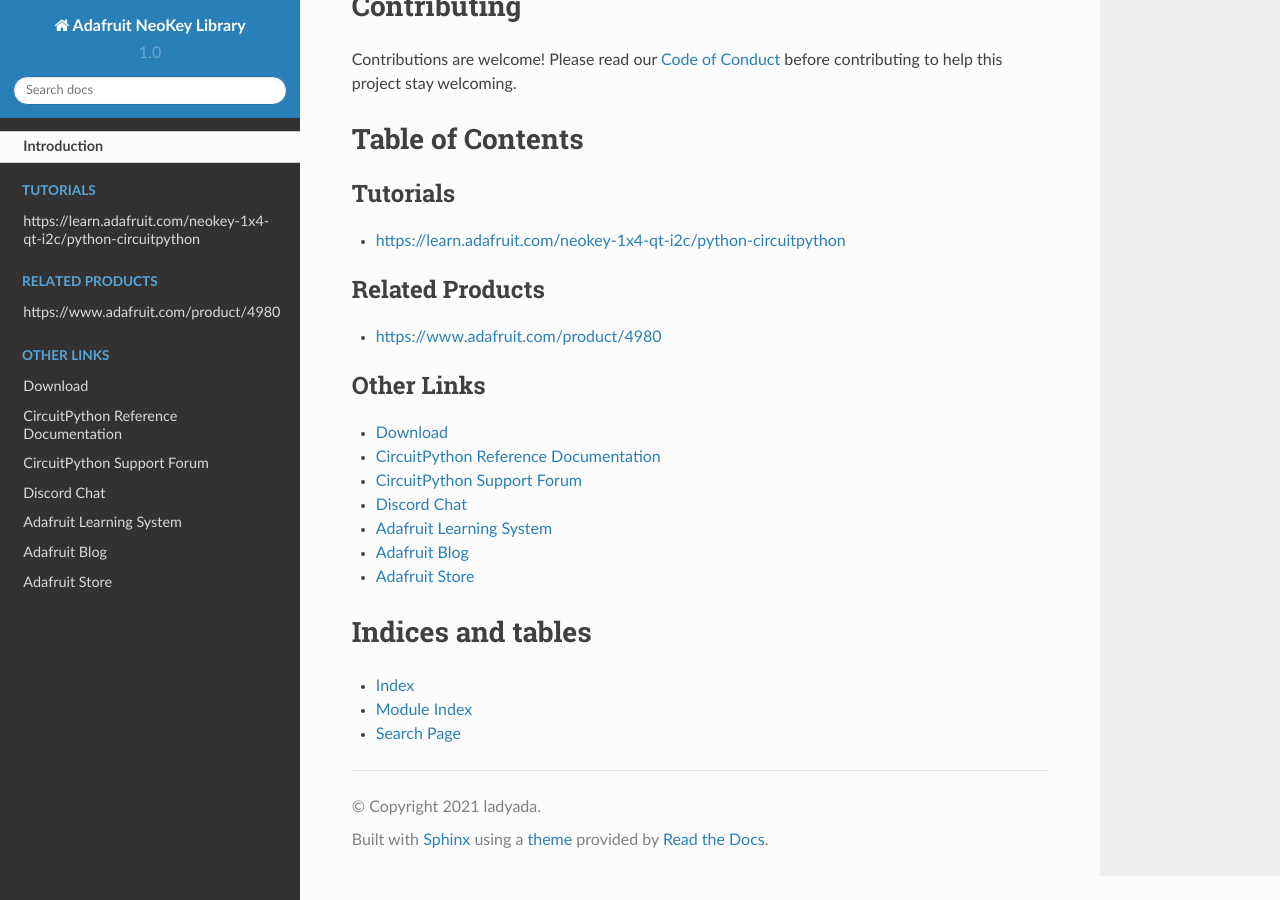
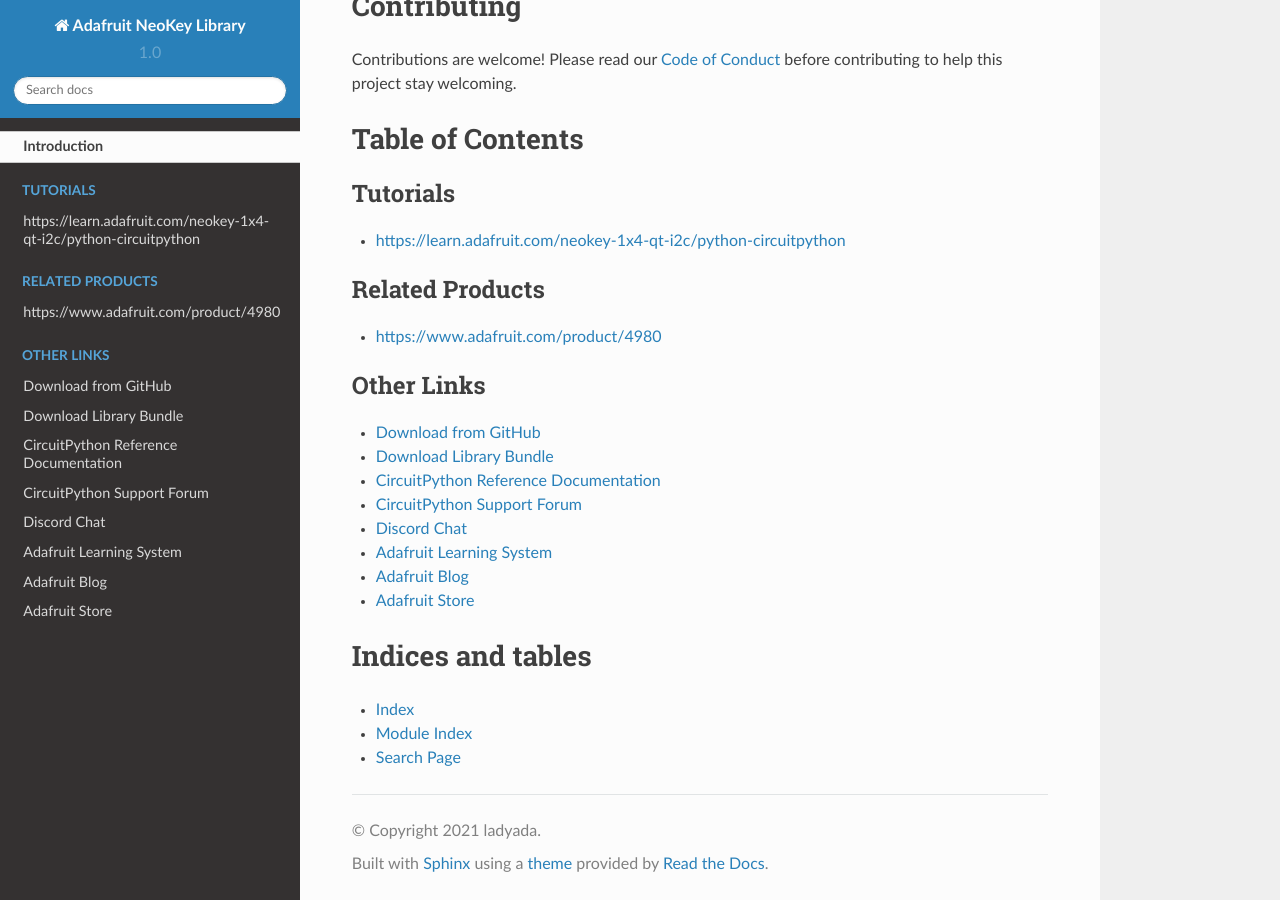
Before and after one commit to adafruit/Adafruit_CircuitPython_NeoKey, a Sphinx documentation site: the page built from docs/index.rst, in a window 1280 px wide and 900 px high, scrolled down 1312 px. Built offline with Sphinx 7.4.7 and the Read the Docs theme 2.0.0, drawn with Linux system fonts in a browser that asks for light colours; pages that are not in the unit, such as notebooks, are missing from menus.

Commit message:
Added cp.org link to index.rst

```diff
--- a/docs/index.rst
+++ b/docs/index.rst
@@ -33,7 +33,8 @@
 .. toctree::
     :caption: Other Links
 
-    Download <https://github.com/adafruit/adafruit_CircuitPython_NeoKey/releases/latest>
+    Download from GitHub <https://github.com/adafruit/adafruit_CircuitPython_NeoKey/releases/latest>
+    Download Library Bundle <https://circuitpython.org/libraries>
     CircuitPython Reference Documentation <https://docs.circuitpython.org>
     CircuitPython Support Forum <https://forums.adafruit.com/viewforum.php?f=60>
     Discord Chat <https://adafru.it/discord>
```
